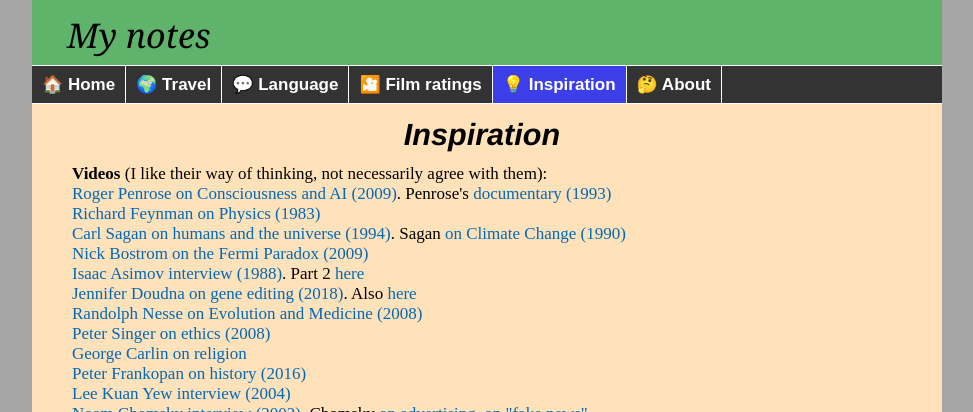
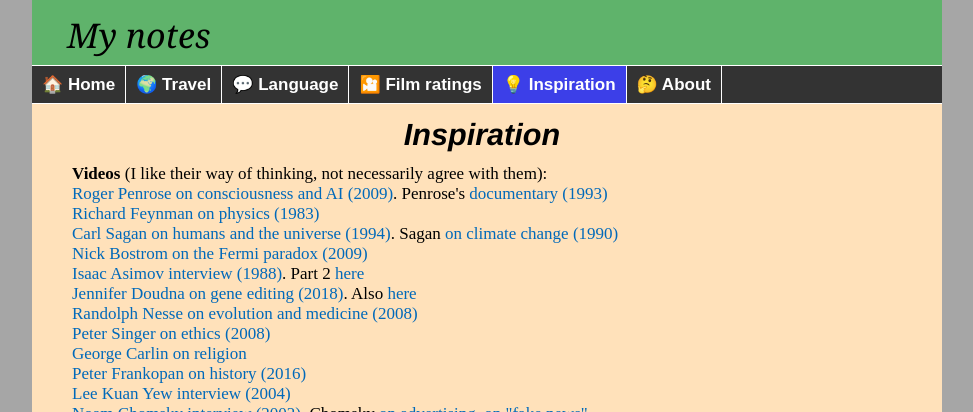
Before and after one commit to witbag/witbag.github.io, a Jekyll site: the page built from inspiration/index.html, in a window 1280 px wide. Shown: the top 412 px of the page, without its empty margins (153-1126 px from the left). Built offline with Jekyll 4.4.1, drawn with Linux system fonts in a browser that asks for light colours.

```diff
--- a/inspiration/index.html
+++ b/inspiration/index.html
@@ -8,13 +8,13 @@ title: Inspiration
 <center><h2><i>Inspiration</i></h2></center>
 
 <a id="videos"></a><b>Videos</b> (I like their way of thinking, not necessarily agree with them):<br>
-<a href="https://www.closertotruth.com/interviews/2812" target=_blank>Roger Penrose on Consciousness and AI (2009)</a>. Penrose's <a href="https://www.youtube.com/watch?v=9Sp1egEjwBI" target=_blank>documentary (1993)</a><br>
-<a href="https://www.youtube.com/watch?v=P1ww1IXRfTA" target=_blank>Richard Feynman on Physics (1983)</a><br>
-<a href="https://youtu.be/6_-jtyhAVTc?t=464" target=_blank>Carl Sagan on humans and the universe (1994)</a>. Sagan <a href="https://youtu.be/9Xz3ZjOSMRU?t=1642" target=_blank>on Climate Change (1990)</a><br>
-<a href="https://www.closertotruth.com/interviews/3988" target=_blank>Nick Bostrom on the Fermi Paradox (2009)</a><br>
+<a href="https://www.closertotruth.com/interviews/2812" target=_blank>Roger Penrose on consciousness and AI (2009)</a>. Penrose's <a href="https://www.youtube.com/watch?v=9Sp1egEjwBI" target=_blank>documentary (1993)</a><br>
+<a href="https://www.youtube.com/watch?v=P1ww1IXRfTA" target=_blank>Richard Feynman on physics (1983)</a><br>
+<a href="https://youtu.be/6_-jtyhAVTc?t=464" target=_blank>Carl Sagan on humans and the universe (1994)</a>. Sagan <a href="https://youtu.be/9Xz3ZjOSMRU?t=1642" target=_blank>on climate change (1990)</a><br>
+<a href="https://www.closertotruth.com/interviews/3988" target=_blank>Nick Bostrom on the Fermi paradox (2009)</a><br>
 <a href="https://www.youtube.com/watch?v=aogsJ4t4aBE" target=_blank>Isaac Asimov interview (1988)</a>. Part 2 <a href="https://vimeo.com/48767355" target=_blank>here</a><br>
 <a href="https://www.youtube.com/watch?v=ZuqX3Jb7rRA" target=_blank>Jennifer Doudna on gene editing (2018)</a>. Also <a href="https://www.c-span.org/video/?429982-2/gene-editing" target=_blank>here</a><br>
-<a href="https://www.youtube.com/watch?v=bAOhOhJr-gM" target=_blank>Randolph Nesse on Evolution and Medicine (2008)</a><br>
+<a href="https://www.youtube.com/watch?v=bAOhOhJr-gM" target=_blank>Randolph Nesse on evolution and medicine (2008)</a><br>
 <a href="https://www.youtube.com/watch?v=GYYNY2oKVWU" target=_blank>Peter Singer on ethics (2008)</a><br>
 <a href="https://www.youtube.com/watch?v=8r-e2NDSTuE" target=_blank>George Carlin on religion</a><br>
 <a href="https://www.youtube.com/watch?v=NJ54ojX5zlM" target=_blank>Peter Frankopan on history (2016)</a><br>
@@ -56,7 +56,7 @@ title: Inspiration
 <a href="https://www.youtube.com/watch?v=kbQ1v-nCFjA" target=_blank>Popol Vuh - Vuh (1971)</a><br>
 <a href="https://www.youtube.com/watch?v=2dZbAFmnRVA" target=_blank>Can - Halleluwah (1971)</a><br>
 <a href="https://www.youtube.com/watch?v=Yu9MehUlLgo" target=_blank>Faust - Miss Fortune (1971)</a><br>
-<a href="https://www.youtube.com/watch?v=QxSgaxUtZ2c" target=_blank>The Residents - Meet The Residents (1973)</a><br>
+<a href="https://www.youtube.com/watch?v=hKfF6WZIukg&list=OLAK5uy_nisUP1hD0_GIojTnRkhMdr_QhU0znuoPE" target=_blank>The Residents - Meet The Residents (1973)</a><br>
 <a href="https://www.youtube.com/watch?v=nItuhuY1U04" target=_blank>Brian Eno - Baby's on Fire (1973)</a><br>
 <a href="https://www.youtube.com/watch?v=-4AhdWGci3c" target=_blank>Robert Wyatt - Rock Bottom (1974)</a><br>
 <a href="https://www.youtube.com/watch?v=5OlrMT2gWWY" target=_blank>The Residents - The Making Of A Soul (1974)</a><br>
@@ -102,5 +102,5 @@ title: Inspiration
 <a href="https://www.youtube.com/watch?v=QAjtkyGVDxc" target=_blank>Tom Waits - Chicago (2011)</a><br>
 <a href="https://www.youtube.com/watch?v=bvNk4Tdcr2U" target=_blank>Dan Deacon - USA IV - Manifest (2012)</a><br>
 <a href="https://www.youtube.com/watch?v=fvtX9f0vwGI" target=_blank>King Tears Bat Trip - Stolen Police Car (2012)</a><br>
-<a href="https://www.youtube.com/watch?v=SJcFXYm4hGk" target=_blank>Lingua Ignota - Woe To All (2017)</a><br>
+<a href="https://www.youtube.com/watch?v=mVGMJPQNZ34" target=_blank>Lingua Ignota - Woe To All (2017)</a><br>
 <a href="https://www.youtube.com/watch?v=Afymin3h1mI" target=_blank>Blanck Mass - Rhesus Negative (2017)</a><br>
```
